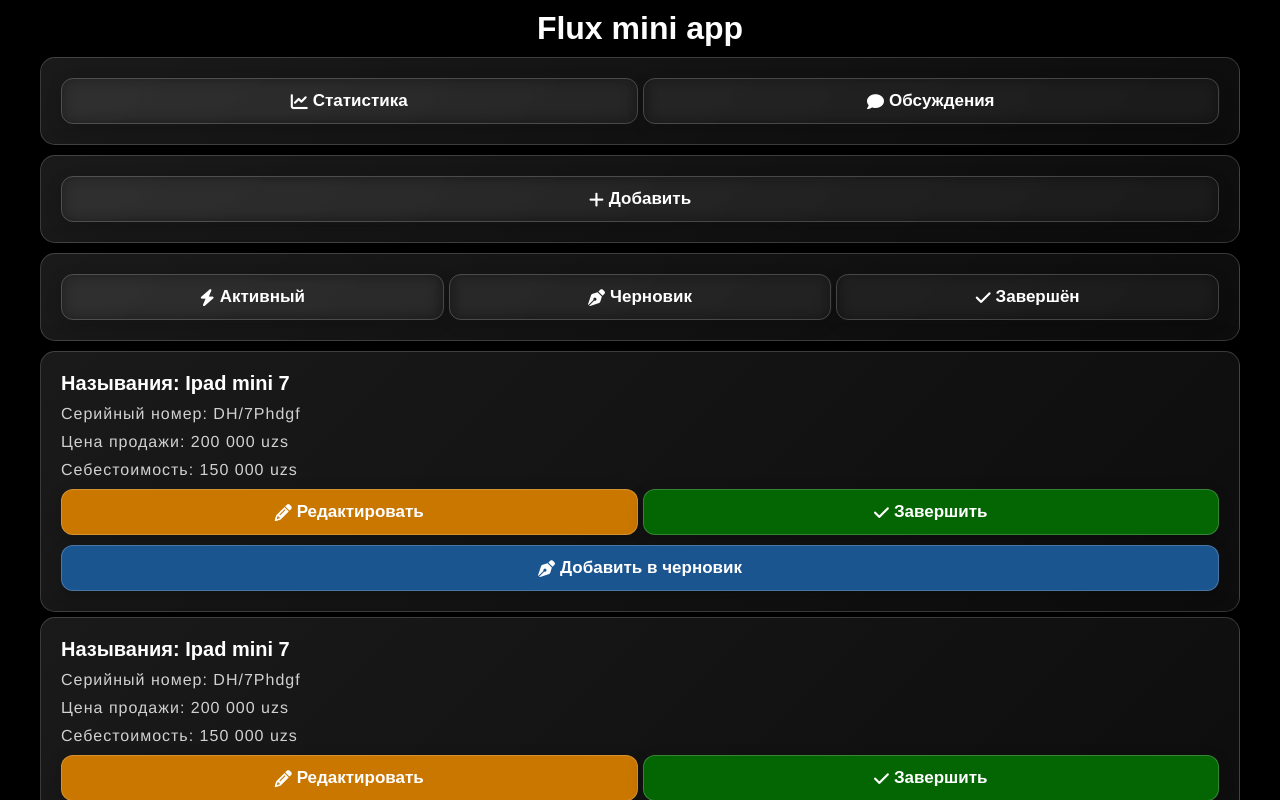
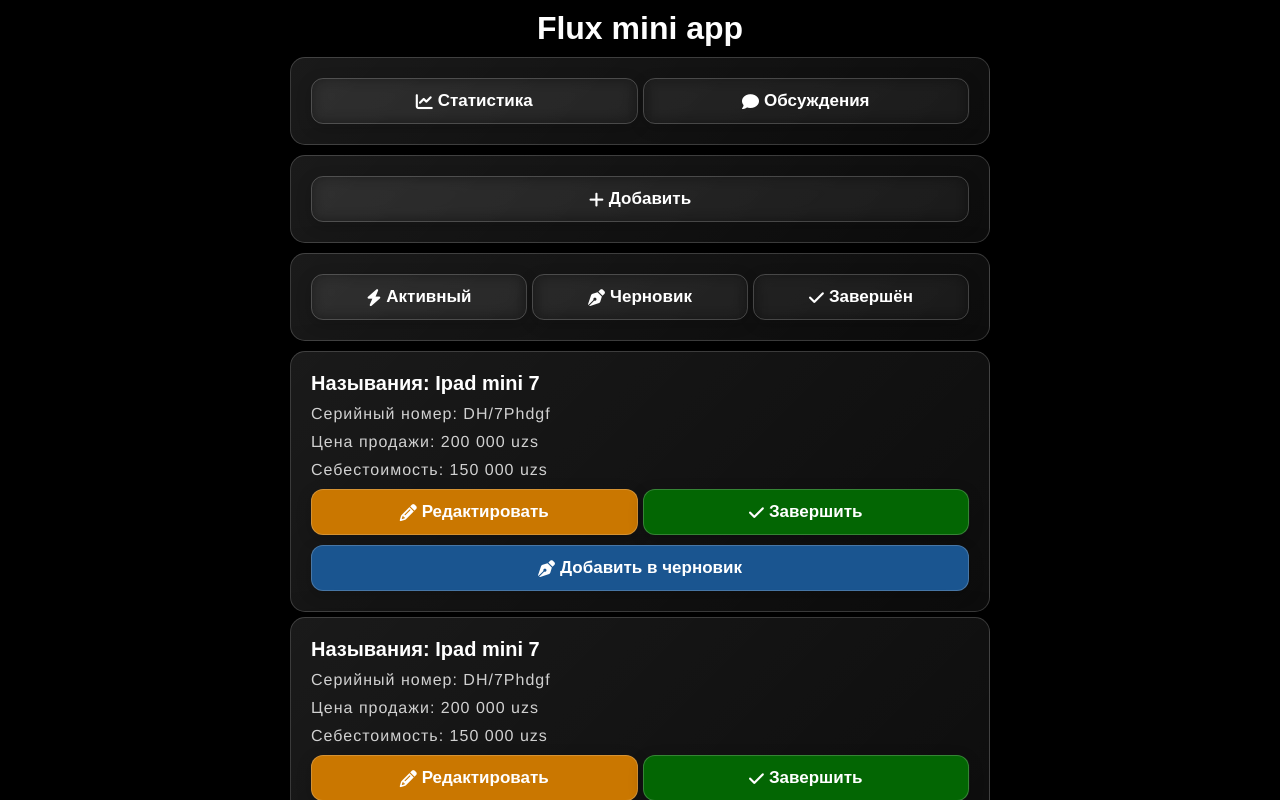
Before and after one commit to javoxhr2oo8/Flux, a Nuxt app: page / in a window 1280 px wide. Shown: the top 800 px of the page. Built offline with nearby package versions, Linux system fonts and the light colour scheme.

Commit message:
new added ten to btn

```diff
--- a/app/assets/scss/_reset.scss
+++ b/app/assets/scss/_reset.scss
@@ -21,7 +21,7 @@
 
 .container {
     width: 100%;
-    max-width: 1240px;
+    max-width: 740px;
     padding: 0 20px;
     margin: 0 auto;
     @include media("tablet") {
--- a/app/components/Ui/Button.vue
+++ b/app/components/Ui/Button.vue
@@ -37,6 +37,8 @@
     gap: 5px;
     transition: all 0.3s ease;
     outline: none;
+
+    -webkit-tap-highlight-color: transparent;
 
     &:active {
         transform: scale(0.96);
```
